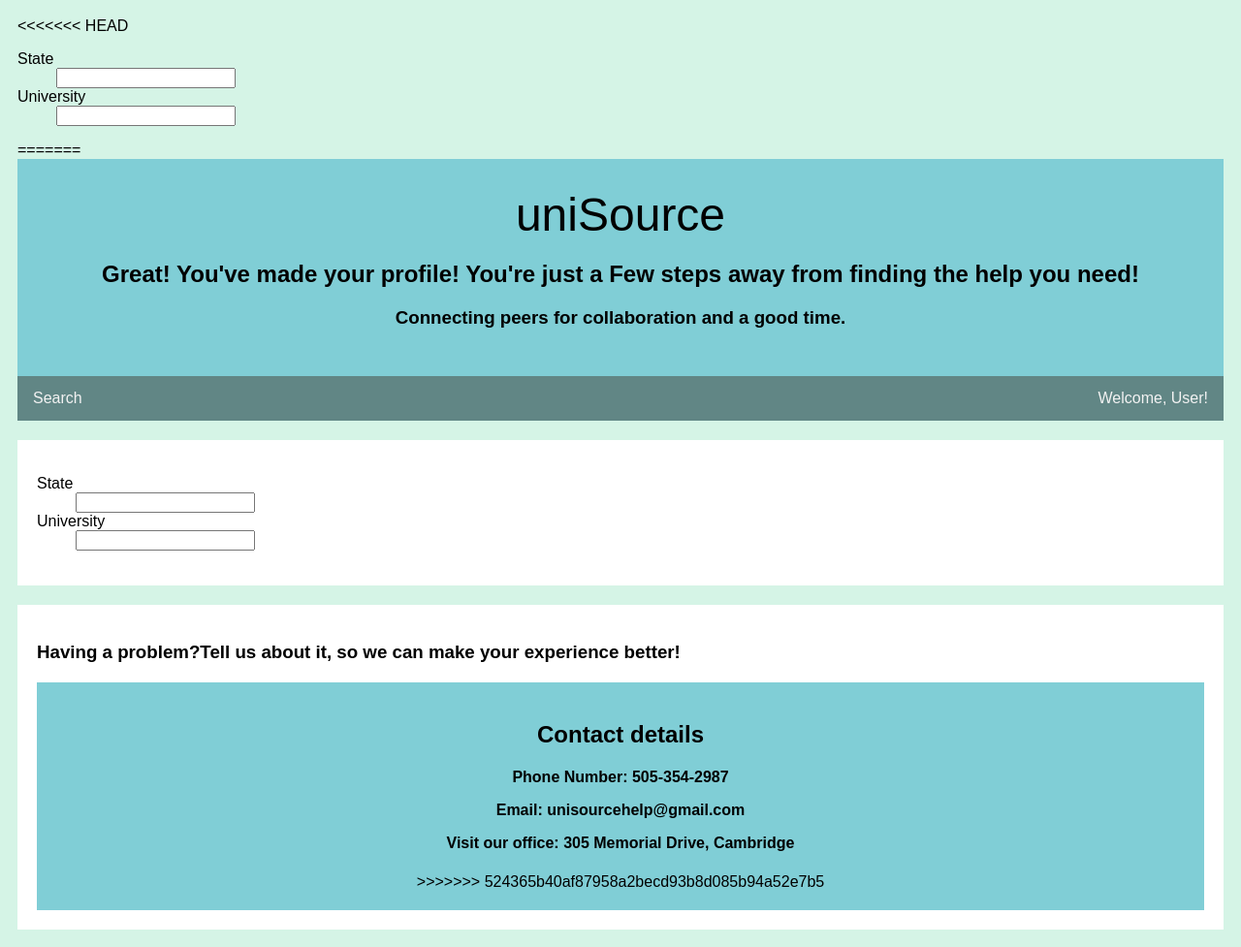
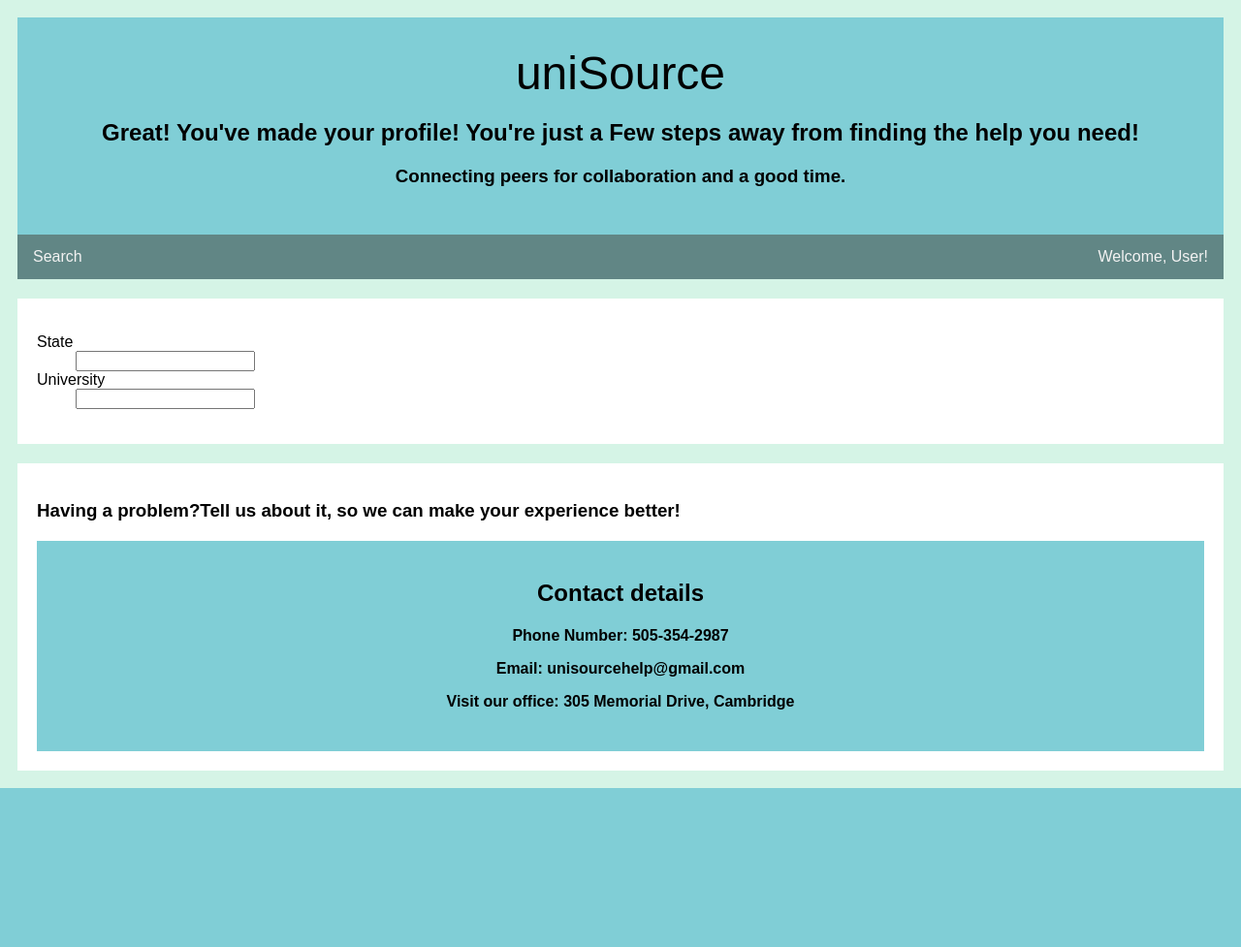
Before and after one commit to Acryus/Final-Project, a Python web app: template templates/search.html in a window 1280 px wide. Shown: the whole page at 97% size. After the commit the page ends 813 px from the top, so only its background shows below. Run offline with Jinja, Linux system fonts and the light colour scheme; the template is opened without the code that fills it, so the values that code supplies are empty.

Commit message:
many many changes

```diff
--- a/templates/createProfile.html
+++ b/templates/createProfile.html
@@ -3,13 +3,8 @@
     <title>uniSource</title>
   </head>
   <body>
-<<<<<<< HEAD
 
-
-    <form autocomplete="off" action="/">
-=======
     <form autocomplete="off" action="/signup" method=post>
->>>>>>> 041bf91baa6eb051b5c47b6dc3835073f757a92d
       <dl>
 
       <dt>
--- a/templates/listpage.html
+++ b/templates/listpage.html
@@ -4,10 +4,10 @@
   </head>
   <body>
     <h1>Let's find your person.....:</h1>
-
     {% for student in all_students %}
-      <p>{{student.name }} </p>
-      <p>{{ person.description }} </p>
+      <p>{{student.name}} </p>
+      <p>{{student.description}} </p>
+      </br>
     {% endfor %}
   </body>
 </html>
--- a/templates/search.html
+++ b/templates/search.html
@@ -1,27 +1,6 @@
 <html>
 <head>
 </head>
-<<<<<<< HEAD
-<body>
-  <form>
-    <dl>
-      <dt>
-        <label for "State">State</label>
-      </dt>
-      <dd>
-        <input id="state" name="state" class = "autocomplete" type="text">
-      </dd>
-      <dt>
-        <label for "University">University</label>
-      </dt>
-      <dd>
-        <input id="college" name="college" class = "autocomplete" type="text">
-      </dd>
-
-    </dl>
-
-  </form>
-=======
 <style>
 * {
   box-sizing: border-box;
@@ -135,7 +114,6 @@ body {
       Visit our office: 305 Memorial Drive, Cambridge
       </ul></h4>
 
->>>>>>> 524365b40af87958a2becd93b8d085b94a52e7b5
 </body>
 <script src="../static/Home.js"></script>
 </html>
```
Also changed, not shown: main.py (+6 -5 lines).
